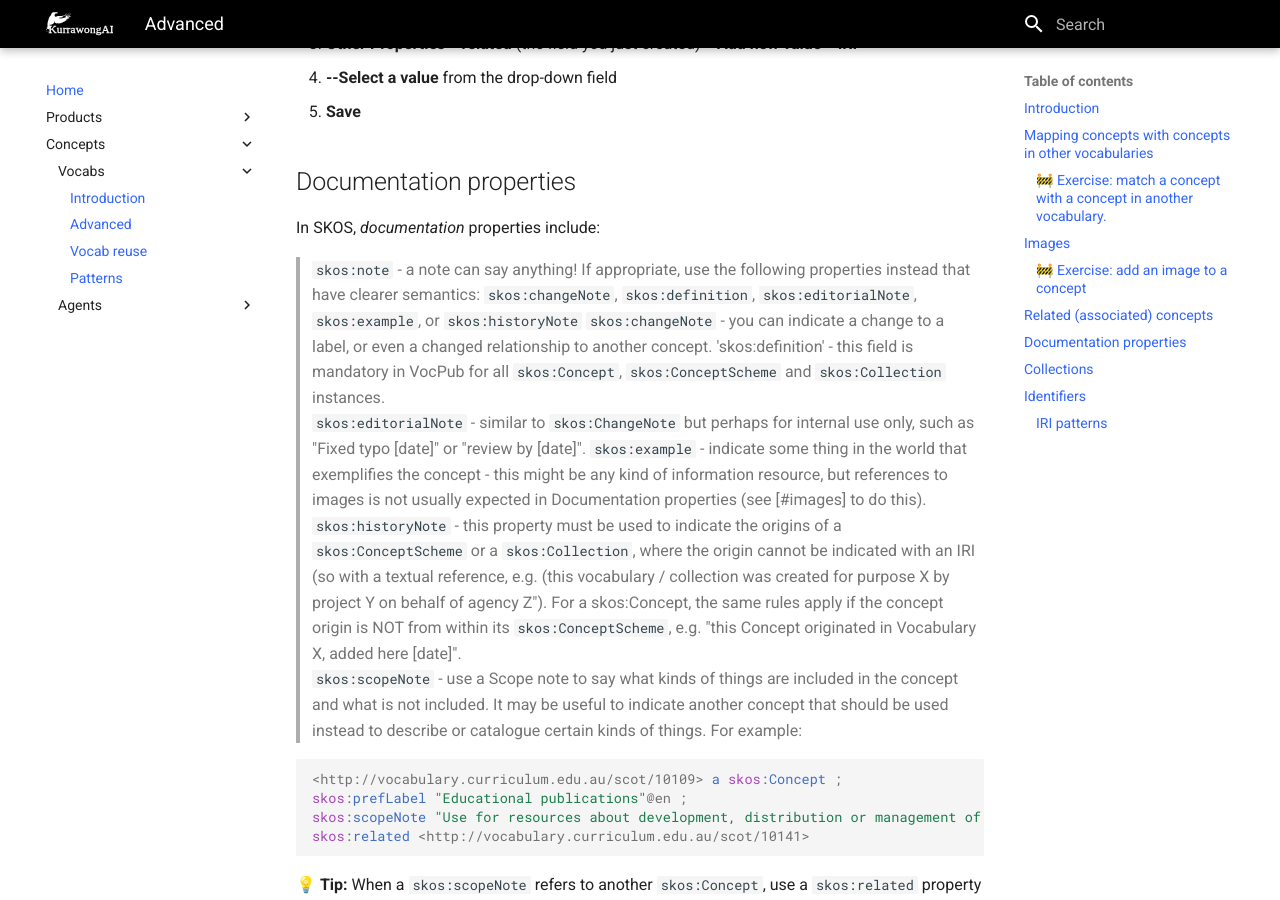
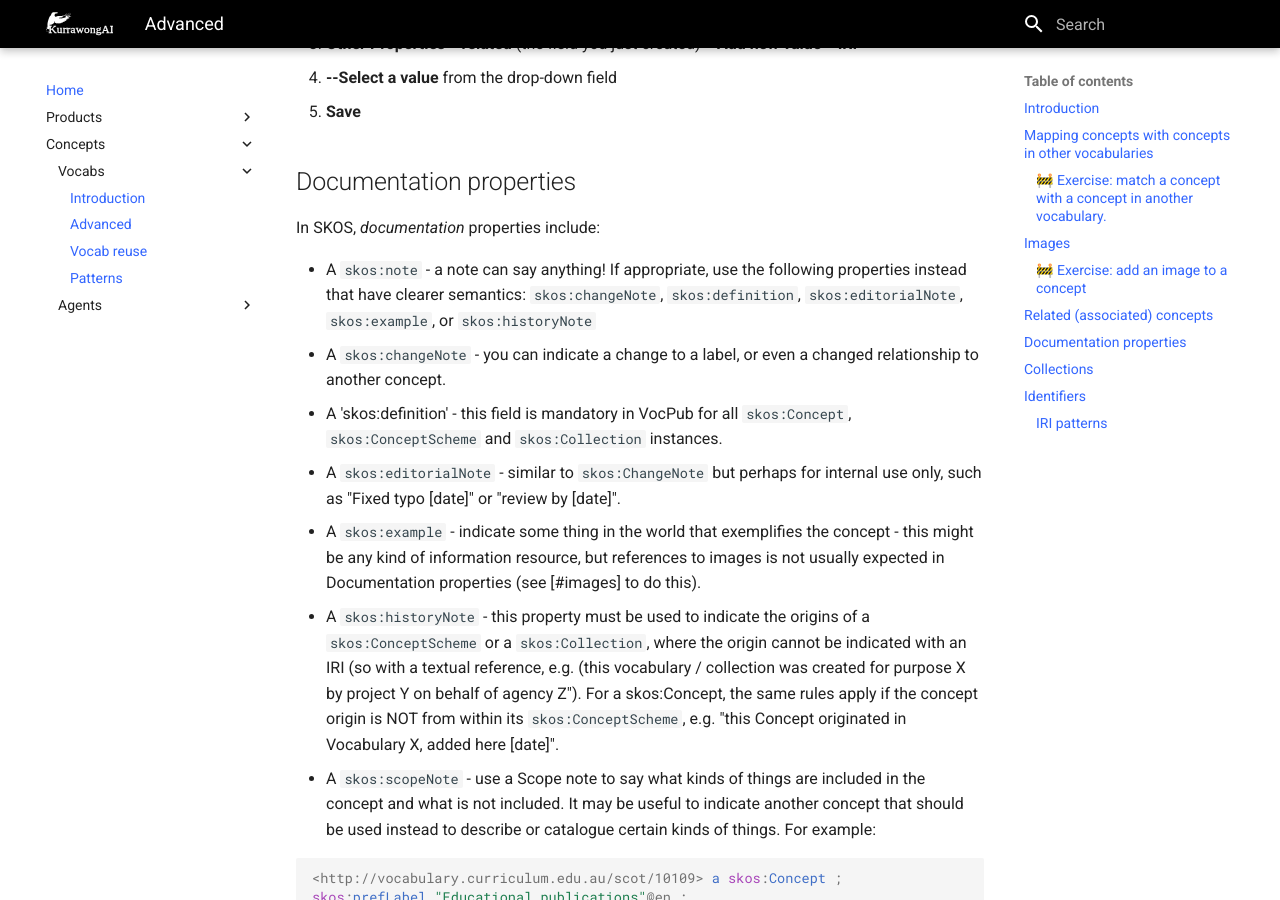
Before and after one commit to Kurrawong/docs, an MkDocs documentation site: the page built from docs/concepts/vocabs/creation.md, in a window 1280 px wide and 900 px high, scrolled down 3500 px. Built offline with MkDocs 1.6.1 and Material for MkDocs 9.7.7, drawn with Linux system fonts in a browser that asks for light colours.

````diff
--- a/docs/concepts/vocabs/creation.md
+++ b/docs/concepts/vocabs/creation.md
@@ -103,13 +103,13 @@ To add a `skos:related`, follow the following steps, go to VocEdit and:
 
 In SKOS, _documentation_ properties include:
 
-> `skos:note` - a note can say anything! If appropriate, use the following properties instead that have clearer semantics: `skos:changeNote`, `skos:definition`, `skos:editorialNote`, `skos:example`, or `skos:historyNote`
-> `skos:changeNote` - you can indicate a change to a label, or even a changed relationship to another concept.
-> 'skos:definition' - this field is mandatory in VocPub for all `skos:Concept`, `skos:ConceptScheme` and `skos:Collection` instances.
-> `skos:editorialNote` - similar to `skos:ChangeNote` but perhaps for internal use only, such as "Fixed typo [date]" or "review by [date]".
-> `skos:example` - indicate some thing in the world that exemplifies the concept - this might be any kind of information resource, but references to images is not usually expected in Documentation properties (see [#images] to do this).
-> `skos:historyNote` - this property must be used to indicate the origins of a `skos:ConceptScheme` or a `skos:Collection`, where the origin cannot be indicated with an IRI (so with a textual reference, e.g. (this vocabulary / collection was created for purpose X by project Y on behalf of agency Z"). For a skos:Concept, the same rules apply if the concept origin is NOT from within its `skos:ConceptScheme`, e.g. "this Concept originated in Vocabulary X, added here [date]".
-> `skos:scopeNote` - use a Scope note to say what kinds of things are included in the concept and what is not included. It may be useful to indicate another concept that should be used instead to describe or catalogue certain kinds of things. For example:
+- A `skos:note` - a note can say anything! If appropriate, use the following properties instead that have clearer semantics: `skos:changeNote`, `skos:definition`, `skos:editorialNote`, `skos:example`, or `skos:historyNote`
+- A `skos:changeNote` - you can indicate a change to a label, or even a changed relationship to another concept.
+- A 'skos:definition' - this field is mandatory in VocPub for all `skos:Concept`, `skos:ConceptScheme` and `skos:Collection` instances.
+- A `skos:editorialNote` - similar to `skos:ChangeNote` but perhaps for internal use only, such as "Fixed typo [date]" or "review by [date]".
+- A `skos:example` - indicate some thing in the world that exemplifies the concept - this might be any kind of information resource, but references to images is not usually expected in Documentation properties (see [#images] to do this).
+- A `skos:historyNote` - this property must be used to indicate the origins of a `skos:ConceptScheme` or a `skos:Collection`, where the origin cannot be indicated with an IRI (so with a textual reference, e.g. (this vocabulary / collection was created for purpose X by project Y on behalf of agency Z"). For a skos:Concept, the same rules apply if the concept origin is NOT from within its `skos:ConceptScheme`, e.g. "this Concept originated in Vocabulary X, added here [date]".
+- A `skos:scopeNote` - use a Scope note to say what kinds of things are included in the concept and what is not included. It may be useful to indicate another concept that should be used instead to describe or catalogue certain kinds of things. For example:
 
 ```turtle
 <http://vocabulary.curriculum.edu.au/scot/10109> a skos:Concept ;
````
